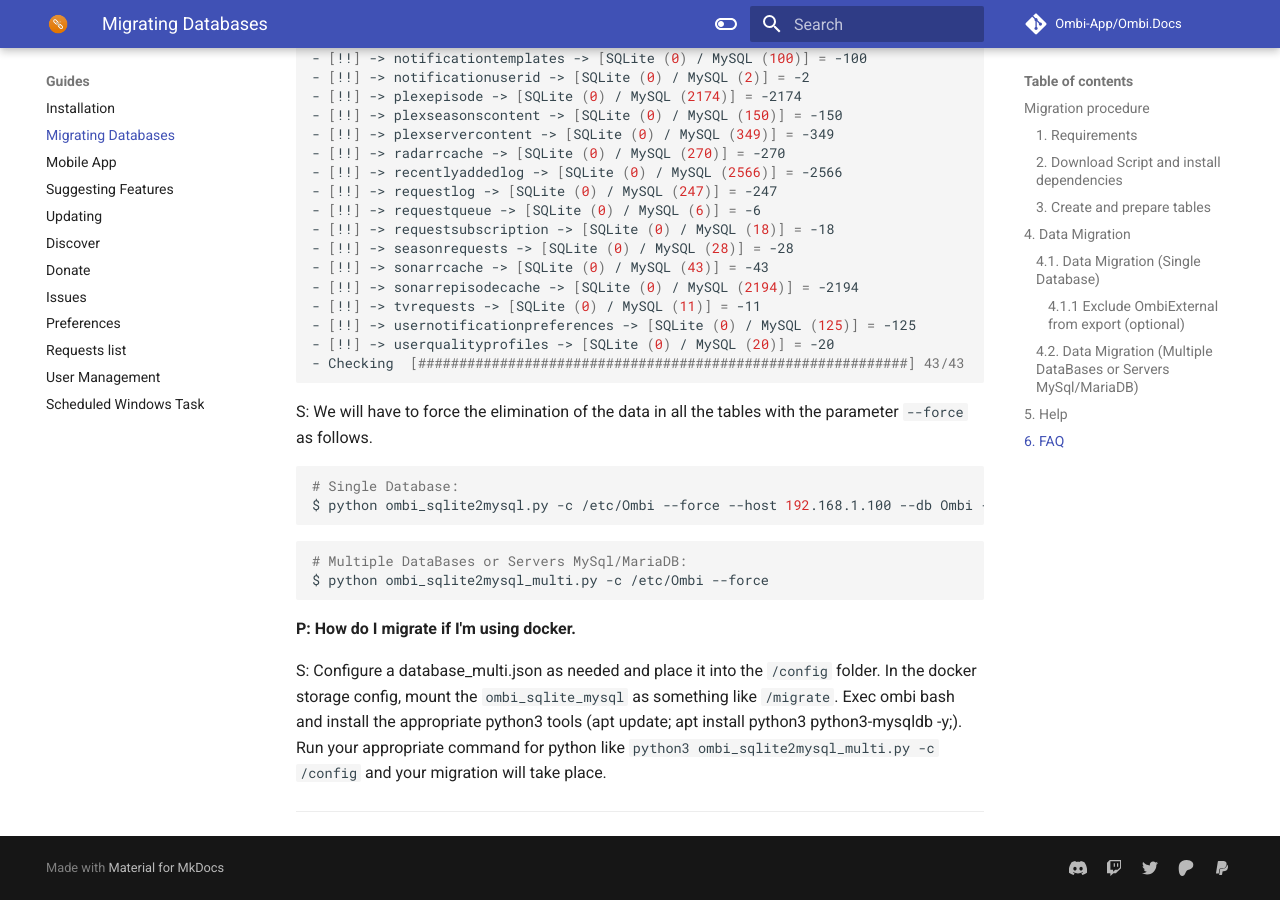
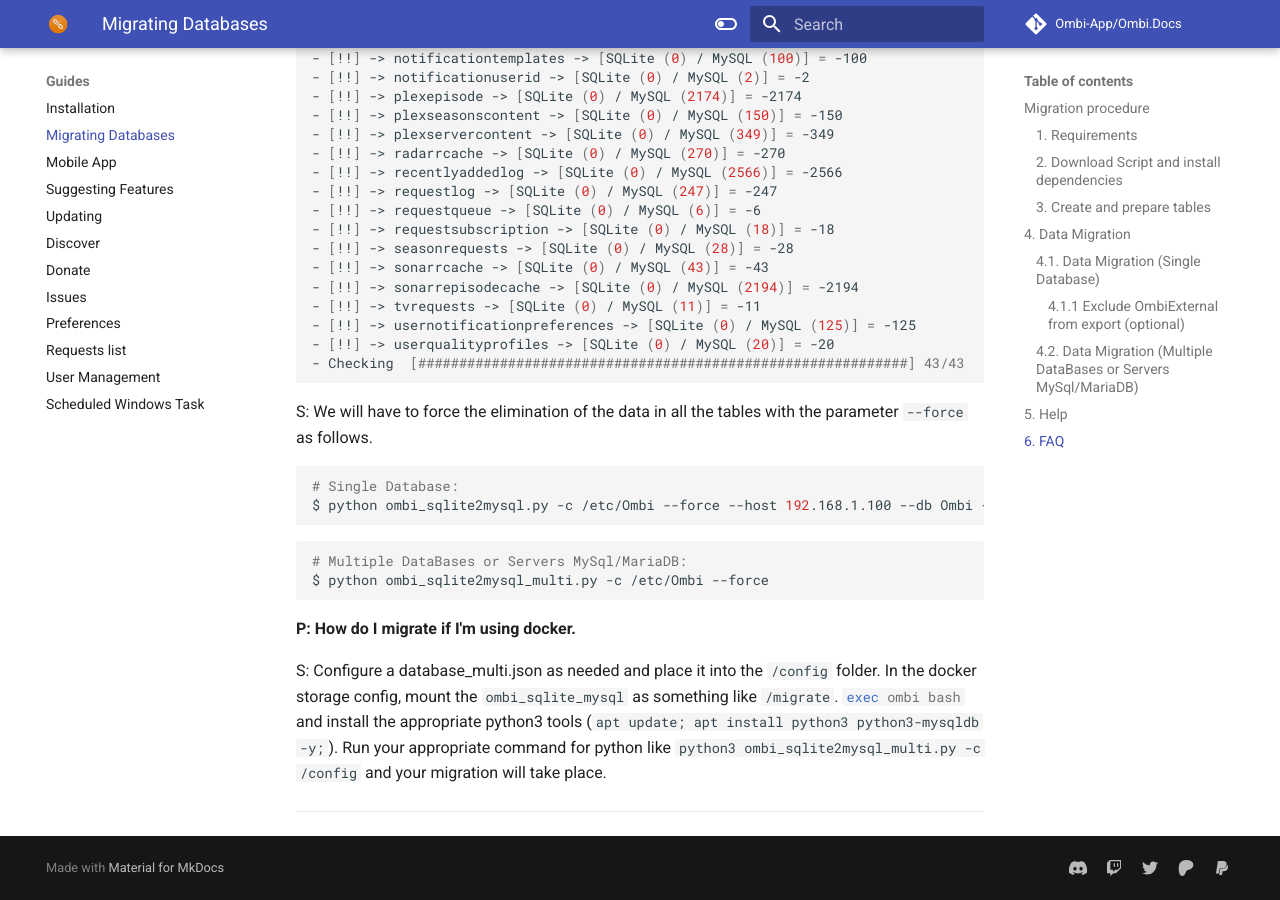
Before and after one commit to Ombi-app/Ombi.Docs, an MkDocs documentation site: the page built from docs/guides/migrating-databases.md, in a window 1280 px wide and 900 px high, scrolled down 9378 px. Built offline with MkDocs 1.6.1 and Material for MkDocs 9.7.7, drawn with Linux system fonts in a browser that asks for light colours; comment, search, counter and statistics services are not loaded.

Commit message:
Fix more coding

```diff
--- a/docs/guides/migrating-databases.md
+++ b/docs/guides/migrating-databases.md
@@ -479,6 +479,6 @@
 
 **P: How do I migrate if I'm using docker.**
 
-S: Configure a database_multi.json as needed and place it into the `/config` folder. In the docker storage config, mount the `ombi_sqlite_mysql` as something like `/migrate`. Exec ombi bash and install the appropriate python3 tools (apt update; apt install python3 python3-mysqldb -y;). Run your appropriate command for python like  `python3 ombi_sqlite2mysql_multi.py -c /config` and your migration will take place.
+S: Configure a database_multi.json as needed and place it into the `/config` folder. In the docker storage config, mount the `ombi_sqlite_mysql` as something like `/migrate`. `exec ombi bash` and install the appropriate python3 tools (`apt update; apt install python3 python3-mysqldb -y;`). Run your appropriate command for python like  `python3 ombi_sqlite2mysql_multi.py -c /config` and your migration will take place.
 
 ---
```
